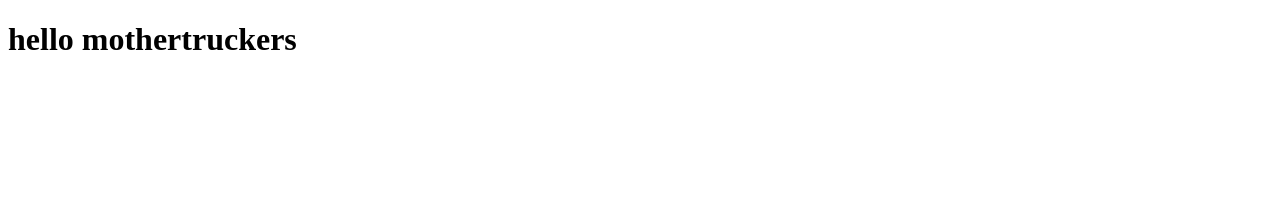
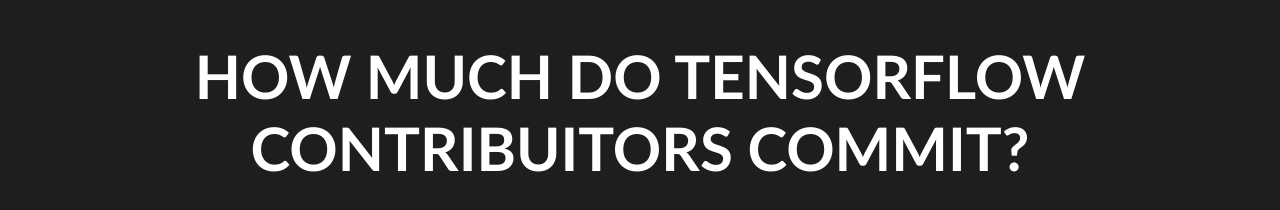
Before and after one commit to ezhang7423/pepper, a website: page index.html in a window 1280 px wide. Drawn offline with nearby package versions, Linux system fonts and the light colour scheme.

Commit message:
html/css skeleton

```diff
--- a/index.html
+++ b/index.html
@@ -4,9 +4,12 @@
     <meta charset="UTF-8">
     <meta name="viewport" content="width=device-width, initial-scale=1.0">
     <meta http-equiv="X-UA-Compatible" content="ie=edge">
-    <title>Document</title>
+    <title>Pepper</title>
+    <link rel="stylesheet" href="style.css">
+    <script src="https://d3js.org/d3.v5.min.js"></script>
 </head>
 <body>
-    <h1>hello mothertruckers</h1>
+    <h1 align="center" class = "title">How much do Tensorflow Contribuitors commit?</h1>
+
 </body>
 </html>
--- /dev/null
+++ b/style.css
@@ -0,0 +1,11 @@
+*{
+    box-sizing: border-box;
+    font-family: 'Gill Sans', 'Gill Sans MT', Calibri, 'Trebuchet MS', sans-serif;
+    text-transform: uppercase;
+    color: white;
+    background-color: rgba(30, 30, 30);
+}
+
+.title{
+    font-size: 60px;
+}
```
